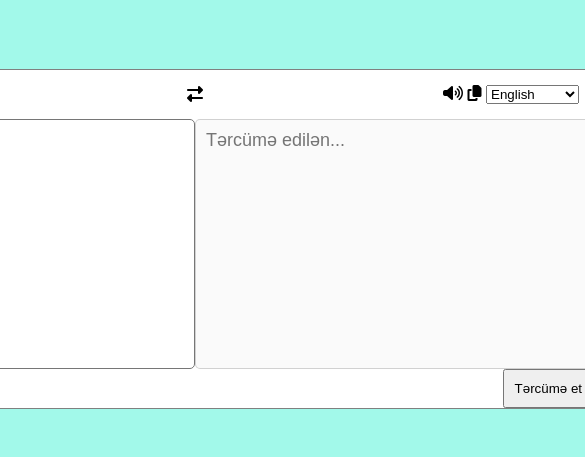
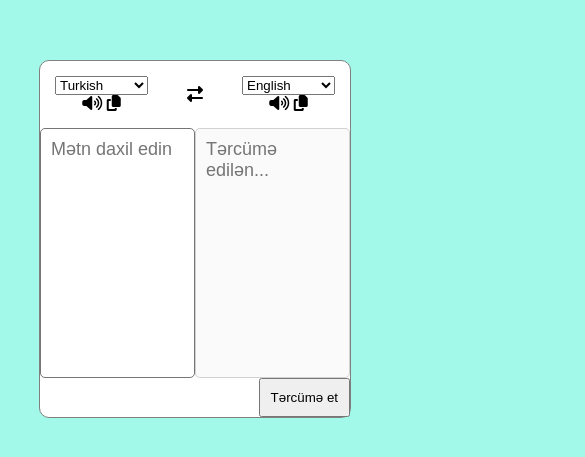
Before and after one commit to vusalhasanov99/Translate, a plain HTML site: page index.html in a window 390 px wide. Shown: the part 183-640 px from the top of the page, 585 px wide, since content can reach past the window. Drawn offline with Linux system fonts and the light colour scheme.

Commit message:
Responsive

```diff
--- a/style.css
+++ b/style.css
@@ -44,3 +44,19 @@ button{
     padding: 10px;
     float: right;
 }
+
+@media only screen and (max-width: 992px) {
+    .translate-app{
+        width: 80%;
+  }
+}
+@media only screen and (max-width: 500px){
+    ul li span{
+        display: block;
+        text-align: center;
+    }
+    ul li:nth-child(3){
+        display: flex;
+        flex-direction: column-reverse;
+    }
+}
```
